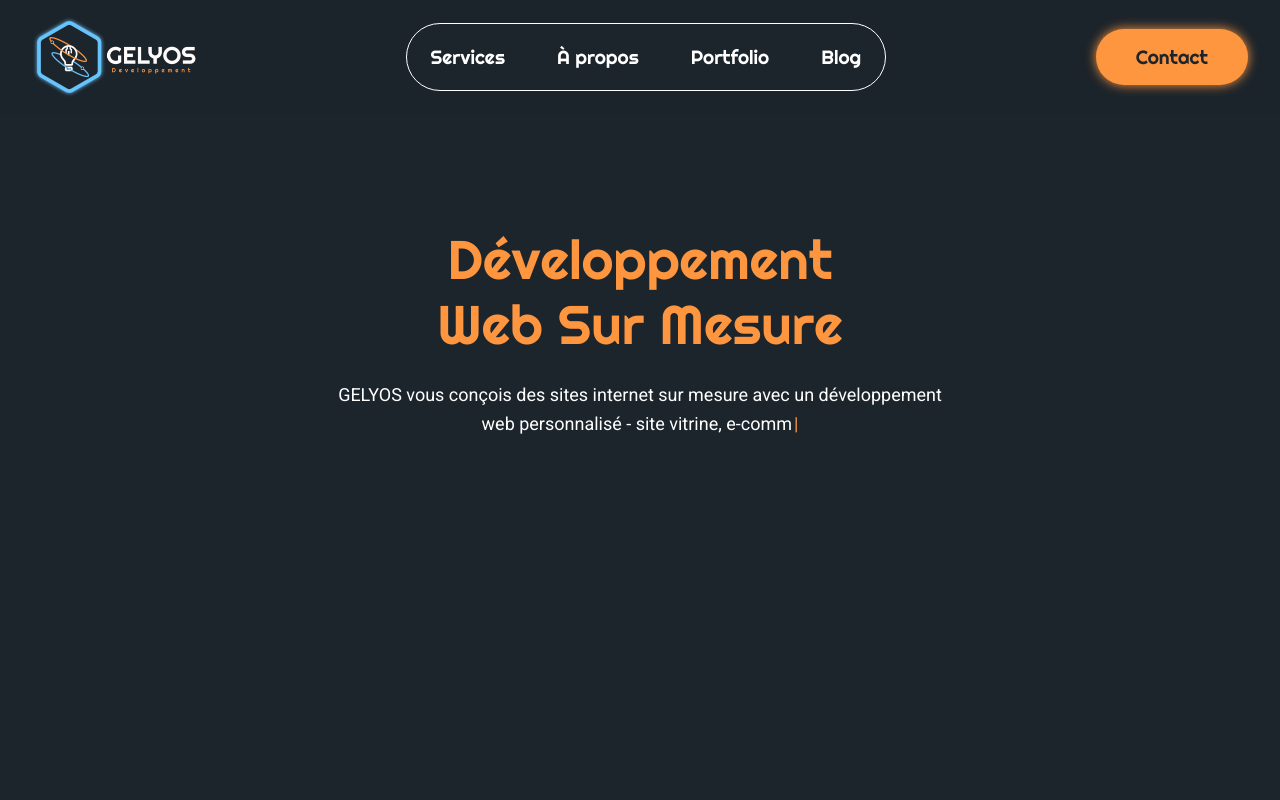
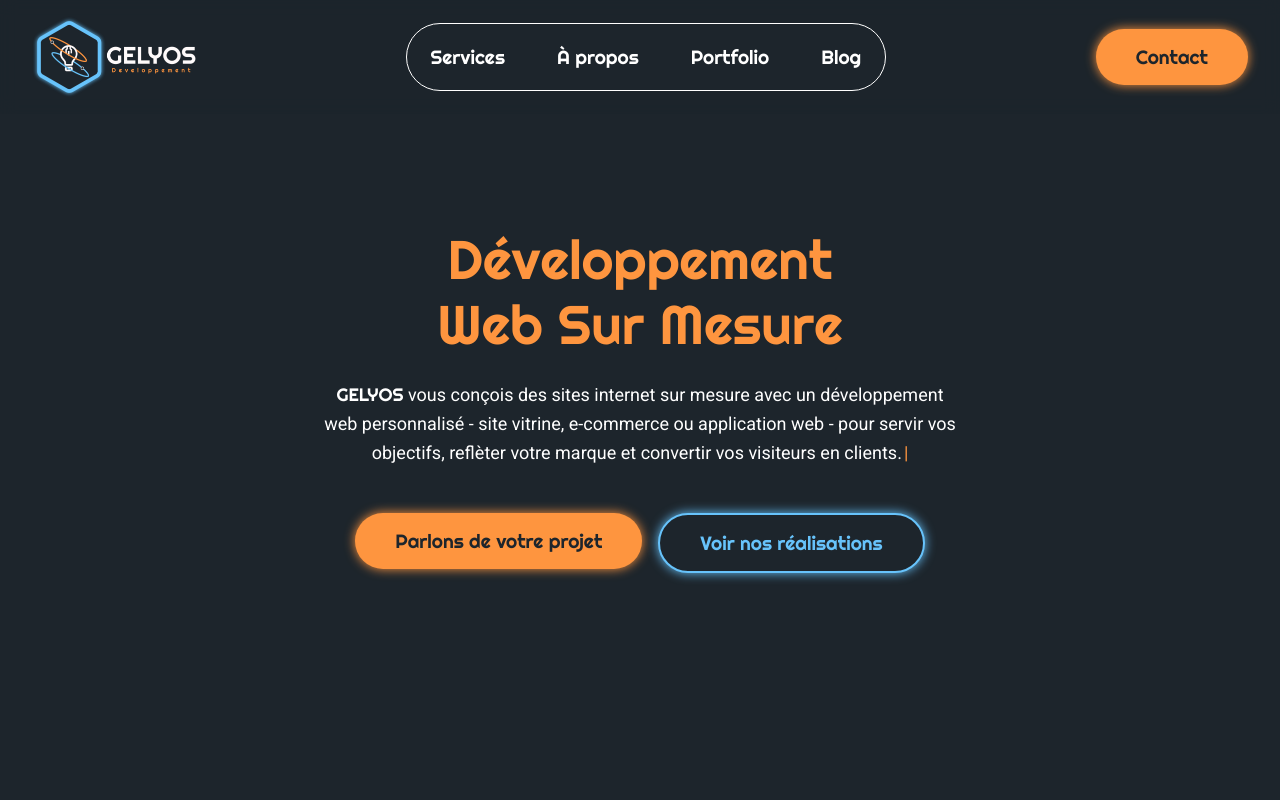
Before and after one commit to Guillaume811/site-gelyos, a React (Vite) app: page / in a window 1280 px wide. Shown: the top 800 px of the page. Built offline with nearby package versions, Linux system fonts and the light colour scheme.

Commit message:
fix: ajout de la gestion des caractères décorés dans le composant TypewriterText et mise à jour du texte dans le contenu héro

```diff
--- a/src/animations/TypewriterText/Typewriter.module.scss
+++ b/src/animations/TypewriterText/Typewriter.module.scss
@@ -1,6 +1,10 @@
 .typewriter {
   display: inline-block;
   white-space: pre-wrap;
+}
+
+.highlight {
+  font-family: $font-title;
 }
 
 .cursor {
--- a/src/animations/TypewriterText/TypewriterText.tsx
+++ b/src/animations/TypewriterText/TypewriterText.tsx
@@ -1,4 +1,4 @@
-import { useEffect, useState } from "react"
+import { useEffect, useMemo, useState } from "react"
 import clsx from "clsx"
 import styles from "./Typewriter.module.scss"
 
@@ -9,7 +9,62 @@ type Props = {
   className?: string
 }
 
+type DecoratedChar = {
+  char: string
+  highlight: boolean
+}
+
+type Chunk = {
+  text: string
+  highlight: boolean
+}
+
+const TOKEN_START = "[["
+const TOKEN_END = "]]"
+
+function expandChars(text: string): DecoratedChar[] {
+  const chars: DecoratedChar[] = []
+  let idx = 0
+
+  while (idx < text.length) {
+    if (text.startsWith(TOKEN_START, idx)) {
+      const closing = text.indexOf(TOKEN_END, idx + TOKEN_START.length)
+      if (closing !== -1) {
+        const segment = text.slice(idx + TOKEN_START.length, closing)
+        for (const ch of segment) {
+          chars.push({ char: ch, highlight: true })
+        }
+        idx = closing + TOKEN_END.length
+        continue
+      }
+    }
+
+    chars.push({ char: text[idx], highlight: false })
+    idx += 1
+  }
+
+  return chars
+}
+
+function compressChunks(chars: DecoratedChar[]): Chunk[] {
+  if (!chars.length) return []
+  const chunks: Chunk[] = [{ text: chars[0].char, highlight: chars[0].highlight }]
+
+  for (let i = 1; i < chars.length; i += 1) {
+    const current = chars[i]
+    const last = chunks[chunks.length - 1]
+    if (last.highlight === current.highlight) {
+      last.text += current.char
+    } else {
+      chunks.push({ text: current.char, highlight: current.highlight })
+    }
+  }
+
+  return chunks
+}
+
 export function TypewriterText({ text, speed = 30, startDelay = 0, className }: Props) {
+  const charSequence = useMemo(() => expandChars(text), [text])
   const [i, setI] = useState(0)
 
   useEffect(() => {
@@ -17,19 +72,30 @@ export function TypewriterText({ text, speed = 30, startDelay = 0, className }:
     const start = window.setTimeout(() => {
       const id = window.setInterval(() => {
         setI(prev => {
-          if (prev >= text.length) { window.clearInterval(id); return prev }
+          if (prev >= charSequence.length) { window.clearInterval(id); return prev }
           return prev + 1
         })
       }, speed)
     }, startDelay)
     return () => window.clearTimeout(start)
-  }, [text, speed, startDelay])
+  }, [charSequence.length, speed, startDelay])
 
-  const partial = text.slice(0, i)
+  const visibleChunks = useMemo(() => {
+    const slice = charSequence.slice(0, i)
+    return compressChunks(slice)
+  }, [charSequence, i])
 
   return (
     <p className={clsx(styles.typewriter, className)} aria-live="polite">
-      {partial}
+      {visibleChunks.map((chunk, idx) =>
+        chunk.highlight ? (
+          <span key={`h-${idx}`} className={styles.highlight}>
+            {chunk.text}
+          </span>
+        ) : (
+          <span key={`n-${idx}`}>{chunk.text}</span>
+        ),
+      )}
       <span className={styles.cursor}>|</span>
     </p>
   )
--- a/src/pages/Home/Hero/Hero.tsx
+++ b/src/pages/Home/Hero/Hero.tsx
@@ -18,9 +18,9 @@ export default function Hero() {
           <AnimatedTitle text={title} />
         </Heading>
 
-        <TypewriterText text={text} speed={45} startDelay={1500} className={styles.text} />
+        <TypewriterText text={text} speed={8} startDelay={1500} className={styles.text} />
 
-        <SlideUpFadeStagger className={styles.actions} delay={11.5} stagger={0.15} duration={1}>
+        <SlideUpFadeStagger className={styles.actions} delay={3} stagger={0.15} duration={1}>
           {firstButton && (
             <PrimaryButtonLink to={firstButton.to} className={styles.primaryBtn}>
               {firstButton.label}
--- a/src/ressources/content/home/hero.ts
+++ b/src/ressources/content/home/hero.ts
@@ -3,7 +3,7 @@ import type { Content } from '@/ressources/content/contentTypes'
 
 export const heroContent: Content = {
     title: 'Développement\n**Web Sur Mesure**',
-    text: 'GELYOS vous conçois des sites internet sur mesure avec un développement web personnalisé - site vitrine, e-commerce ou application web - pour servir vos objectifs, reflèter votre marque et convertir vos visiteurs en clients.',
+    text: '[[GELYOS]] vous conçois des sites internet sur mesure avec un développement web personnalisé - site vitrine, e-commerce ou application web - pour servir vos objectifs, reflèter votre marque et convertir vos visiteurs en clients.',
     firstButton: {
         label: 'Parlons de votre projet',
         to: '/contact',
```
